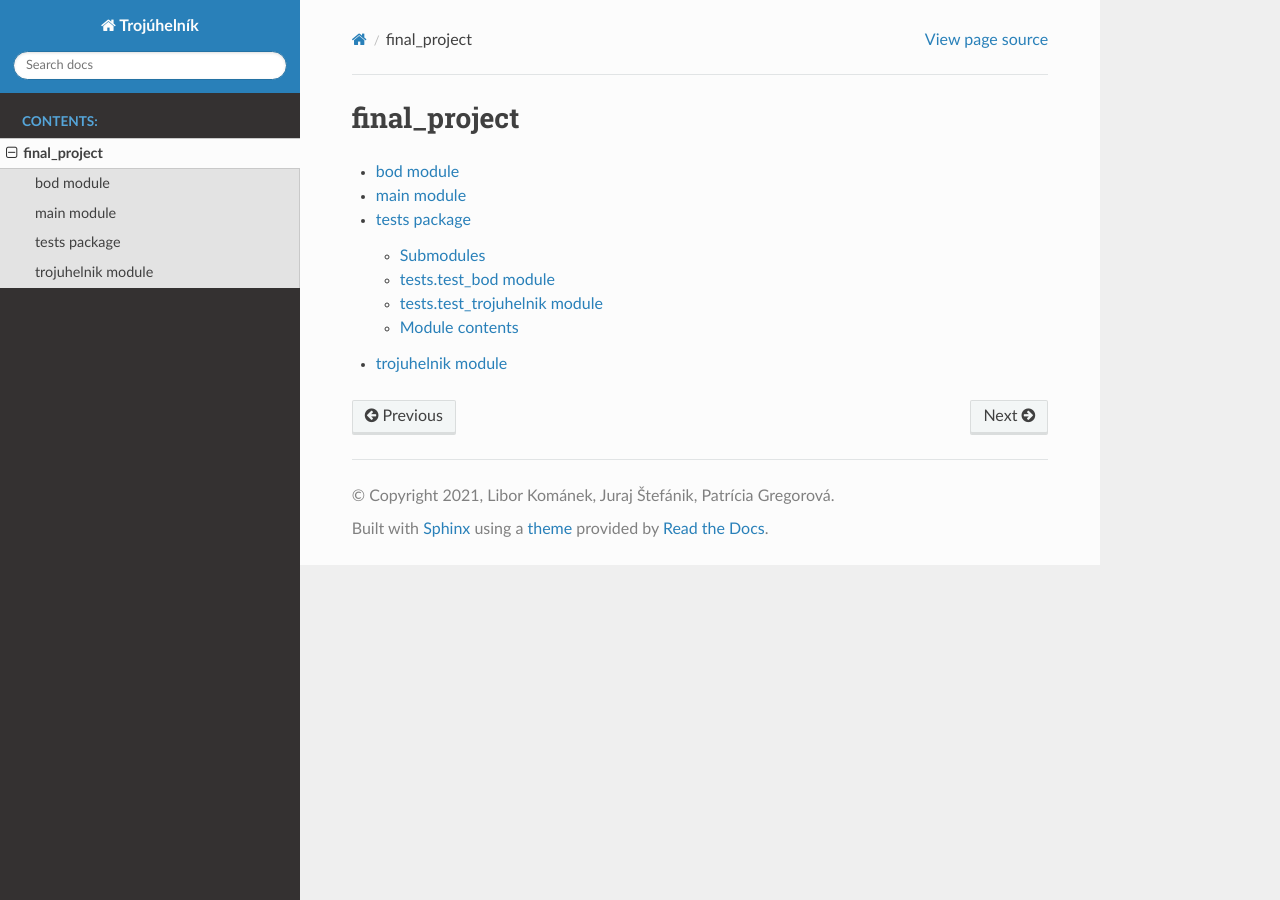
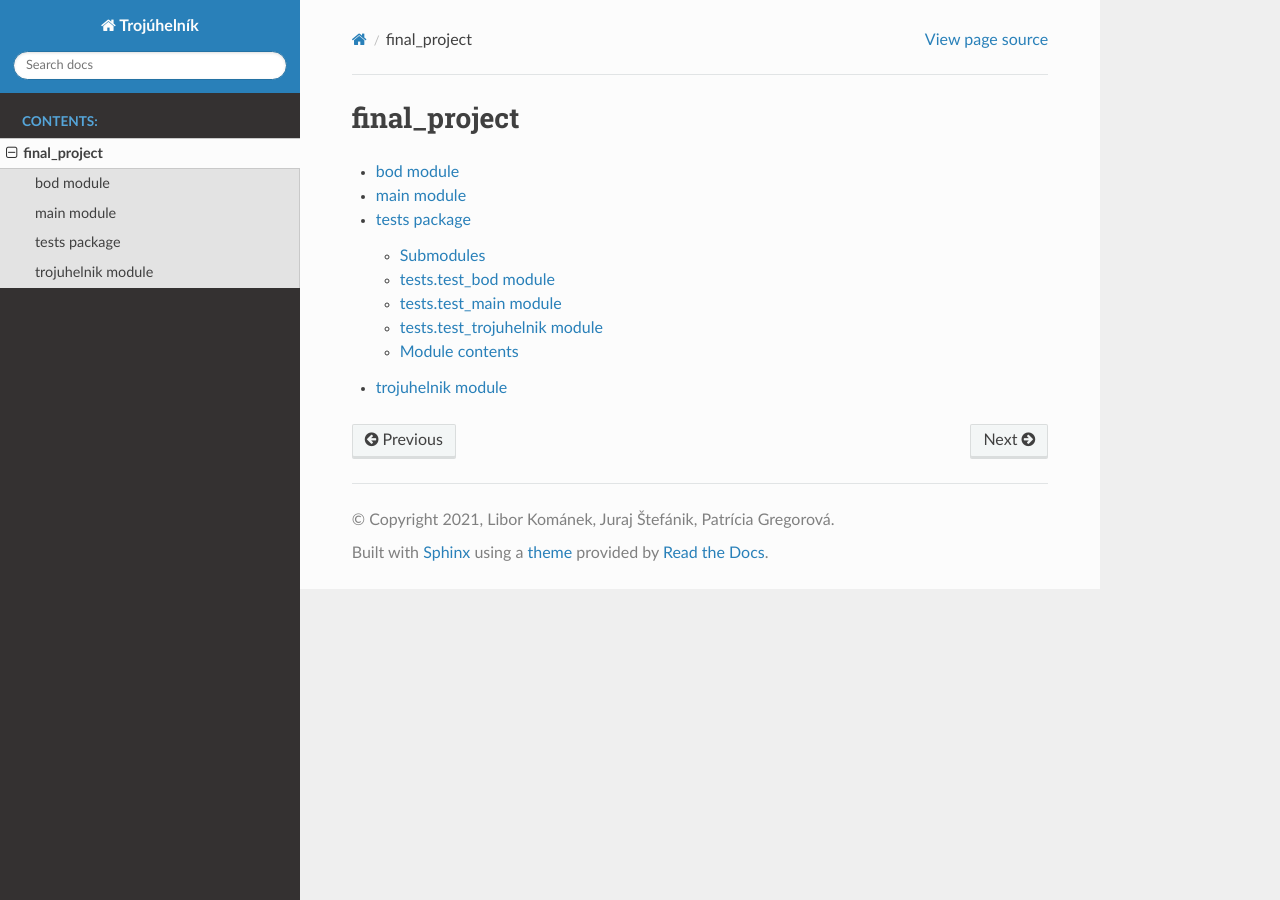
Before and after one commit to Wollgy/ap1vs_project, a Sphinx documentation site: the page built from docs/modules.rst, in a window 1280 px wide. Built offline with Sphinx 7.4.7 and the Read the Docs theme 2.0.0, drawn with Linux system fonts in a browser that asks for light colours.

Commit message:
Aktualizace dokumentace

```diff
--- a/docs/tests.rst
+++ b/docs/tests.rst
@@ -8,6 +8,14 @@ tests.test\_bod module
 ----------------------
 
 .. automodule:: tests.test_bod
+   :members:
+   :undoc-members:
+   :show-inheritance:
+
+tests.test\_main module
+-----------------------
+
+.. automodule:: tests.test_main
    :members:
    :undoc-members:
    :show-inheritance:
```
